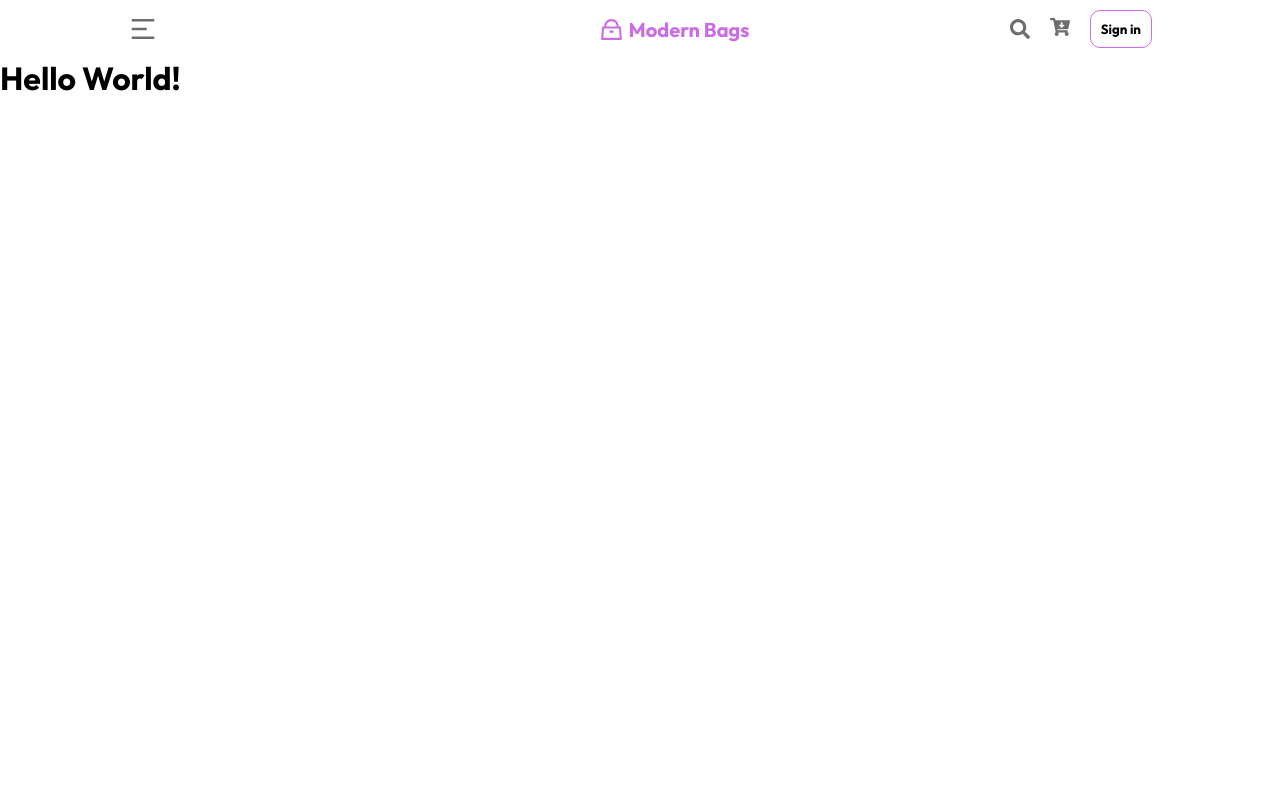
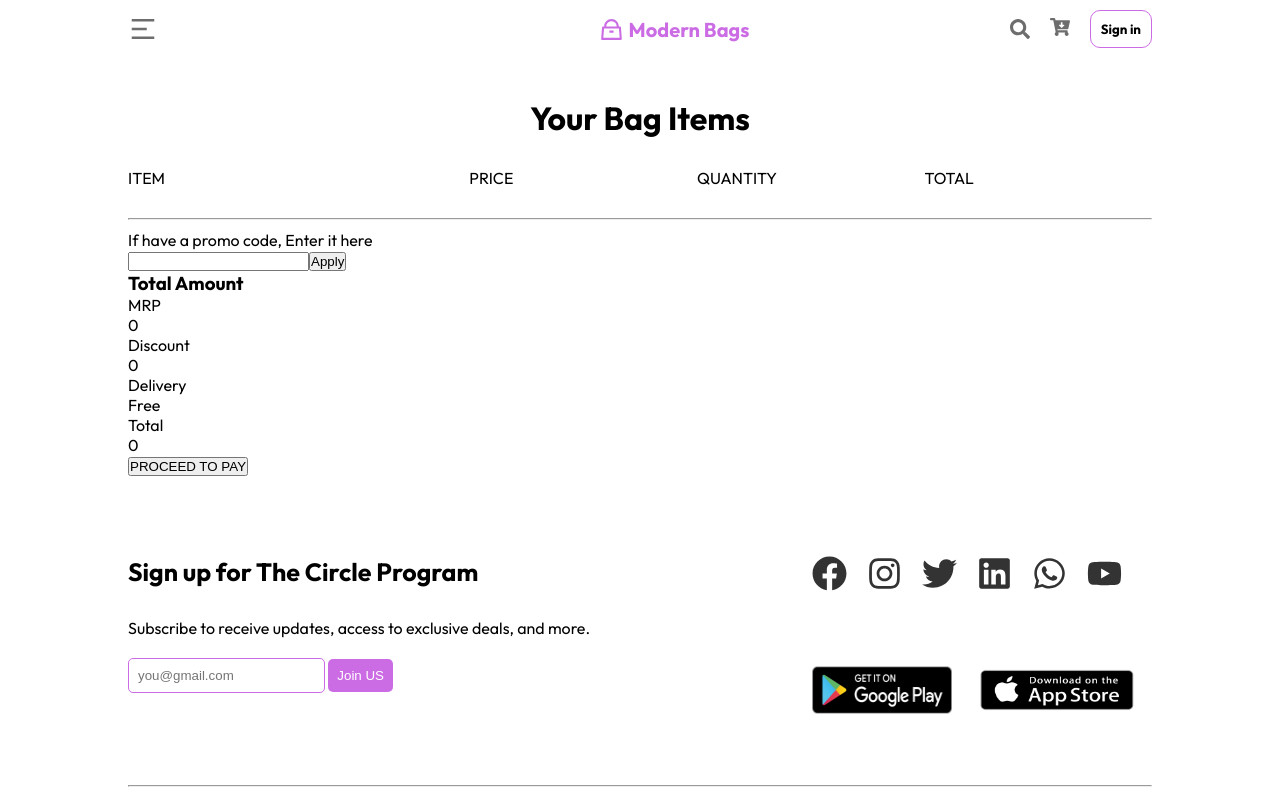
Before and after one commit to deepakdk11/modern-bags, a React (Vite) app: page /cart in a window 1280 px wide. Shown: the top 800 px of the page. Built offline with nearby package versions, Linux system fonts and the light colour scheme.

Commit message:
Add to cart components add styling

```diff
--- a/src/App.jsx
+++ b/src/App.jsx
@@ -5,6 +5,7 @@ import { Route, Routes } from "react-router-dom";
 import Home from "./pages/Home/Home.jsx"
 import Cart from "./pages/Cart/Cart.jsx";
 import LoginPopupPage from "./components/loginPopupPage/LoginPopupPage.jsx";
+import Footer from "./components/Footer/Footer.jsx";
 
 
 function App(){
@@ -34,6 +35,7 @@ function App(){
           <Route path="/cart" element={ <Cart /> }/>
         </Routes>
       </div>
+      <Footer />
     </>
 
   );
--- a/src/Context/DataContext.jsx
+++ b/src/Context/DataContext.jsx
@@ -20,16 +20,48 @@ export const DataContextProvider = (props) => {
         setCart((prev) => ({...prev,[listId]:prev[listId]-1}))
     }
 
-    useEffect(() => {
-        console.log(cart)
-    },[cart])
+    const cartTotalAmount = () => {
+        let totalAmount = 0;
+        for (const list in cart) {
+            if (cart[list] > 0) {
+                let listItem = bagItems.find((pro) => pro.id.toString() === list);
+                totalAmount += listItem.price * cart[list];
+            }
+        }
+        return totalAmount;
+    }
+
+    const cartTotalMRPAmount = () => {
+        let totalAmount = 0;
+        for (const list in cart) {
+            if (cart[list] > 0) {
+                let listItem = bagItems.find((pro) => pro.id.toString() === list);
+                totalAmount += listItem.MRP * cart[list];
+            }
+        }
+        return totalAmount;
+    }
+
+    const cartTotalDiscountAmount = () => {
+        let totalAmount = 0;
+        for (const list in cart) {
+            if (cart[list] > 0) {
+                let listItem = bagItems.find((pro) => pro.id.toString() === list);
+                totalAmount += listItem.MRP - listItem.price;
+            }
+        }
+        return totalAmount;
+    }
 
     const contextValue = {
-      bagItems,
       cart,
       setCart,
+      bagItems,
       addToCart,
-      removeToCart
+      removeToCart,
+      cartTotalAmount,
+      cartTotalMRPAmount,
+      cartTotalDiscountAmount
     }
 
     return(
--- a/src/assets/assets.js
+++ b/src/assets/assets.js
@@ -160,221 +160,221 @@ export const bagItems = [
         id: 1,
         name: "Spiderman School Bag",
         image: schoolBag1 ,
-        price: "₹550",
+        price: 550,
         item: "School Bag",
         discount: "25%",
         star: "4.2★",
         rating:"1.5K",
-        MRP:"MRP:₹650"
+        MRP:650
     },
     {
         id: 2,
         name: "Cars School Bag",
         image: schoolBag2 ,
-        price: "₹500",
+        price: 500,
         item: "School Bag",
         discount: "20%",
         star: "4.0★",
         rating:"1.2K",
-        MRP:"MRP:₹600"
+        MRP:600
     },
     {
         id: 3,
         name: "Black Panther School Bag",
         image: schoolBag3 ,
-        price: "₹580",
+        price: 580,
         item: "School Bag",
         discount: "35%",
         star: "4.5★",
         rating:"3.5K",
-        MRP:"MRP:₹750"
+        MRP:750
     },
     {
         id: 4,
         name: "Ultimate Spider-Man Bag",
         image: schoolBag4 ,
-        price: "₹585",
+        price: 585,
         item: "School Bag",
         discount: "15%",
         star: "4.3★",
         rating:"2.2K",
-        MRP:"MRP:₹650"
+        MRP:650
     },
     {
         id: 5,
         name: "Grey School Bag",
         image: schoolBag5 ,
-        price: "₹650",
+        price: 650,
         item: "School Bag",
         discount: "20%",
         star: "3.9★",
         rating:"1.1K",
-        MRP:"MRP:₹750"
+        MRP:750
     },
     {
         id: 6,
         name: "Captain America School Bag",
         image: schoolBag6 ,
-        price: "₹550",
+        price: 550,
         item: "School Bag",
         discount: "25%",
         star: "4.2★",
         rating:"1.7K",
-        MRP:"MRP:₹650"
+        MRP:650
     },
     {
         id: 7,
         name: "Space School Bag",
         image: schoolBag7 ,
-        price: "₹650",
+        price: 650,
         item: "School Bag",
         discount: "30%",
         star: "4.0★",
         rating:"2.3K",
-        MRP:"MRP:₹755"
+        MRP:755
     },
     {
         id: 8,
         name: "Space Suit School Bag",
         image: schoolBag8 ,
-        price: "₹625",
+        price: 625,
         item: "School Bag",
         discount: "15%",
         star: "3.5★",
         rating:"555",
-        MRP:"MRP:₹725"
+        MRP:725
     },
     {
         id: 9,
         name: "Vegeta School Bag",
         image: schoolBag9 ,
-        price: "₹675",
+        price: 675,
         item: "School Bag",
         discount: "15%",
         star: "4.7★",
         rating:"5.5K",
-        MRP:"MRP:₹755"
+        MRP:755
     },
     {
         id: 10,
         name: "Animal Baby School Bag",
         image: schoolBag10 ,
-        price: "₹500",
+        price: 500,
         item: "School Bag",
         discount: "10%",
         star: "3.2★",
         rating:"1.3K",
-        MRP:"MRP:₹600"
+        MRP:600
     },
     {
         id: 11,
         name: "Sky Bag for College",
         image: collegeBag1 ,
-        price: "₹800",
+        price: 800,
         item: "College Bag",
         discount: "25%",
         star: "4.4★",
         rating:"2.5K",
-        MRP:"MRP:₹1150"
+        MRP:1150
     },
     {
         id: 12,
         name: "Safari Bag for College",
         image: collegeBag2 ,
-        price: "₹850",
+        price: 850,
         item: "College Bag",
         discount: "25%",
         star: "4.2★",
         rating:"1.5K",
-        MRP:"MRP:₹650"
+        MRP:650
     },
     {
         id: 13,
         name: "Gear Bag for College",
         image: collegeBag3 ,
-        price: "₹750",
+        price: 750,
         item: "College Bag",
         discount: "15%",
         star: "3.9★",
         rating:"963",
-        MRP:"MRP:₹850"
+        MRP:850
     },
     {
         id: 14,
         name: "Gray College Bag",
         image: collegeBag4 ,
-        price: "₹500",
+        price: 500,
         item: "College Bag",
         discount: "35%",
         star: "3.7★",
         rating:"1.7K",
-        MRP:"MRP:₹850"
+        MRP:850
     },
     {
         id: 15,
         name: "Casual college bag",
         image: collegeBag5 ,
-        price: "₹620",
+        price: 620,
         item: "College Bag",
         discount: "10%",
         star: "4.0★",
         rating:"1.1K",
-        MRP:"MRP:₹750"
+        MRP:750
     },
     {
         id: 16,
         name: "Gear college bag",
         image: collegeBag6 ,
-        price: "₹750",
+        price: 750,
         item: "College Bag",
         discount: "20%",
         star: "3.2★",
         rating:"657",
-        MRP:"MRP:₹850"
+        MRP:850
     },
     {
         id: 17,
         name: "Gear college bag",
         image: collegeBag7 ,
-        price: "₹900",
+        price: 900,
         item: "College Bag",
         discount: "35%",
         star: "4.5★",
         rating:"2.5K",
-        MRP:"MRP:₹1250"
+        MRP:1250
     },
     {
         id: 18,
         name: "Gear college bag",
         image: collegeBag8 ,
-        price: "₹700",
+        price: 700,
         item: "College Bag",
         discount: "40%",
         star: "4.2★",
         rating:"3.3K",
-        MRP:"MRP:₹1250"
+        MRP:1250
     },
     {
         id: 19,
         name: "Casual college bag",
         image: collegeBag9 ,
-        price: "₹800",
+        price: 800,
         item: "College Bag",
         discount: "15%",
         star: "4.3★",
         rating:"3.2K",
-        MRP:"MRP:₹950"
+        MRP:950
     },
     {
         id: 20,
         name: "Casual college bag",
         image: collegeBag10 ,
-        price: "₹600",
+        price: 600,
         item: "College Bag",
         discount: "10%",
         star: "3.7★",
         rating:"2.3K",
-        MRP:"MRP:₹750"
+        MRP:750
     },
     {
         id: 21,
@@ -391,100 +391,100 @@ export const bagItems = [
         id: 22,
         name: "Casual Laptop bag",
         image: laptopBag2 ,
-        price: "₹1000",
+        price: 1000,
         item: "Laptop Bag",
         discount: "10%",
         star: "4.1★",
         rating:"1.2K",
-        MRP:"MRP:₹1100"
+        MRP:1100
     },
     {
         id: 23,
         name: "Urban Laptop bag",
         image: laptopBag3 ,
-        price: "₹1150",
+        price: 1150,
         item: "Laptop Bag",
         discount: "25%",
         star: "4.0★",
         rating:"2.2K",
-        MRP:"MRP:₹1350"
+        MRP:1350
     },
     {
         id: 24,
         name: "Casual Laptop bag",
         image: laptopBag4 ,
-        price: "₹950",
+        price: 950,
         item: "Laptop Bag",
         discount: "15%",
         star: "3.4★",
         rating:"654",
-        MRP:"MRP:₹1150"
+        MRP:1150
     },
     {
         id: 25,
         name: "Bange Laptop bag",
         image: laptopBag5 ,
-        price: "₹1350",
+        price: 1350,
         item: "Laptop Bag",
         discount: "25%",
         star: "4.0★",
         rating:"1.7K",
-        MRP:"MRP:₹1550"
+        MRP:1550
     },
     {
         id: 26,
         name: "Hunter Laptop bag",
         image: laptopBag6 ,
-        price: "₹1450",
+        price: 1450,
         item: "Laptop Bag",
         discount: "10%",
         star: "4.0★",
         rating:"2K",
-        MRP:"MRP:₹1550"
+        MRP:1550
     },
     {
         id: 27,
         name: "Arctic Hunter Laptop bag",
         image: laptopBag7 ,
-        price: "₹1200",
+        price: 1200,
         item: "Laptop Bag",
         discount: "33%",
         star: "3.4★",
         rating:"2.9K",
-        MRP:"MRP:₹1550"
+        MRP:1550
     },
     {
         id: 28,
         name: "Arctic Hunter Laptop bag",
         image: laptopBag8 ,
-        price: "₹1600",
+        price: 1600,
         item: "Laptop Bag",
         discount: "15%",
         star: "4.9★",
         rating:"5.5K",
-        MRP:"MRP:₹1550"
+        MRP:1550
     },
     {
         id: 29,
         name: "BG Laptop bag",
         image: laptopBag9 ,
-        price: "₹1200",
+        price: 1200,
         item: "Laptop Bag",
         discount: "20%",
         star: "3.9★",
         rating:"2.7K",
-        MRP:"MRP:₹1400"
+        MRP:1400
     },
     {
         id: 30,
         name: "Jaden Laptop bag",
         image: laptopBag10 ,
-        price: "₹1300",
+        price: 1300,
         item: "Laptop Bag",
         discount: "10%",
         star: "4.8★",
         rating:"4.5K",
-        MRP:"MRP:₹1450"
+        MRP:1450
     },
 
 ]
--- a/src/components/BagList/BagList.css
+++ b/src/components/BagList/BagList.css
@@ -89,7 +89,7 @@
 
 .bagInfo .add{
     border: 0;
-    width: 70%;
+    width: 80%;
     border-radius: 5px;
     padding: 10px;
     margin: 0px 10px 0px 0px;
@@ -100,7 +100,7 @@
     transition: all .3s;
 }
 .bagInfo .add:hover{
-    width: 75%;
+    width: 90%;
 }
 
 .cartBtn{
--- a/src/components/BagList/BagList.jsx
+++ b/src/components/BagList/BagList.jsx
@@ -21,8 +21,8 @@ const BagList = ({id, name, discount, star, rating, price, MRP, image}) => {
                 <p className='personRating'>({rating})</p>
             </div>
             <div className="priceContainer">
-                <p className='offerPrice'>{price}</p>
-                <p className='MRP'>{MRP}</p>
+                <p className='offerPrice'>₹{price}</p>
+                <p className='MRP'>MRP:₹{MRP}</p>
             </div>
             <div className='cartBtn'>
               {
--- a/src/pages/Cart/Cart.css
+++ b/src/pages/Cart/Cart.css
@@ -0,0 +1,59 @@
+.cart-page{
+    width: 80%;
+    margin: 50px auto;
+}
+.cart-page h1{
+    text-align: center;
+    margin: 30px;
+}
+
+.cart-list, .cart-detials{
+    display: grid;
+    grid-template-columns: 1.5fr 1fr 1fr 1fr;
+    align-items: center;
+    justify-content: center;
+
+}
+.cart-detials{
+    margin: 10px 0px 10px 0px;
+    text-align: center;
+}
+
+.img-name{
+    display: flex;
+    align-items: center;
+    font-size: 14px;
+    text-align: left;
+}
+.img-name img{
+    height: 100px;
+}
+
+.add-plus-btn{
+    display: flex;
+    gap: 20px;
+    align-items: center;
+    cursor: pointer;
+}
+
+@media only screen and (max-width: 600px){
+    .cart-page h1{
+        font-size: large;
+    }
+    .cart-page p{
+        font-size: 10px;
+    }
+    .cart-list p{
+        font-size: 14px;
+        color: rgb(83, 83, 83);
+    }
+    .img-name p{
+        font-size: 12px;
+    }
+    .img-name img{
+        height: 50px;
+    }
+    .plus-minus{
+        height: 10px;
+    }
+}
--- a/src/pages/Cart/Cart.jsx
+++ b/src/pages/Cart/Cart.jsx
@@ -1,12 +1,88 @@
-import React from 'react'
-import "./Cart.css"
+import React, { useContext } from "react";
+import "./Cart.css";
+import { DataContext } from "../../Context/DataContext";
+import { FaMinus, FaPlus } from "react-icons/fa";
 
 const Cart = () => {
+  const {
+      cart,
+      bagItems,
+      addToCart,
+      removeToCart,
+      cartTotalAmount,
+      cartTotalMRPAmount,
+      cartTotalDiscountAmount
+  } = useContext(DataContext);
+
   return (
-    <div>
-      <h1>Hello World!</h1>
+    <div className="cart-page">
+      <h1>Your Bag Items</h1>
+      <div>
+        <div className="cart-list">
+          <p>ITEM</p>
+          <p>PRICE</p>
+          <p>QUANTITY</p>
+          <p>TOTAL</p>
+        </div>
+        <br />
+        <hr />
+        {bagItems.map((list, index) => {
+          if (cart[list.id] > 0) {
+            return (
+              <div className="cart-detials" key={index}>
+                <div className="img-name">
+                  <img src={list.image} alt={list.name} />
+                  <p>{list.name}</p>
+                </div>
+                <p>{list.price}</p>
+                <div className="add-plus-btn">
+                  <FaPlus
+                    className="plus-minus"
+                    onClick={() => addToCart(list.id)}
+                  />
+                  <p>{cart[list.id]}</p>
+                  <FaMinus
+                    className="plus-minus"
+                    onClick={() => removeToCart(list.id)}
+                  />
+                </div>
+                <p>{list.price * cart[list.id]}</p>
+              </div>
+            );
+          }
+        })}
+      </div>
+      <div className="cart-last-container">
+        <div className="promo-container">
+          <p>If have a promo code, Enter it here</p>
+          <div className="promo-input">
+            <input type="text" name="promo code" />
+            <button className="promo-btn">Apply</button>
+          </div>
+        </div>
+        <div className="total-amount-container">
+          <h3>Total Amount</h3>
+          <div className="mrp-price">
+            <p>MRP</p>
+            <p>{cartTotalMRPAmount()}</p>
+          </div>
+          <div className="discount-price">
+            <p>Discount</p>
+            <p>{cartTotalDiscountAmount()}</p>
+          </div>
+          <div className="delivery-fee">
+            <p>Delivery</p>
+            <p>Free</p>
+          </div>
+          <div className="total">
+            <p>Total</p>
+            <p>{cartTotalAmount()}</p>
+          </div>
+          <button className="checkout">PROCEED TO PAY</button>
+        </div>
+      </div>
     </div>
-  )
-}
+  );
+};
 
-export default Cart
+export default Cart;
--- a/src/pages/Home/Home.jsx
+++ b/src/pages/Home/Home.jsx
@@ -4,7 +4,6 @@ import ImageSlider from "../../components/Image Slider/ImageSlider";
 import Categories from '../../components/Categories/Categories';
 import BagData from '../../components/BagData/BagData';
 import BrandValue from '../../components/BrandValue/BrandValue';
-import Footer from '../../components/Footer/Footer';
 
 
 const Home = ({images}) => {
@@ -17,7 +16,6 @@ const Home = ({images}) => {
       <Categories item={item} setItem={setItem} />
       <BagData item={item} />
       <BrandValue />
-      <Footer />
     </div>
   )
 }
```
